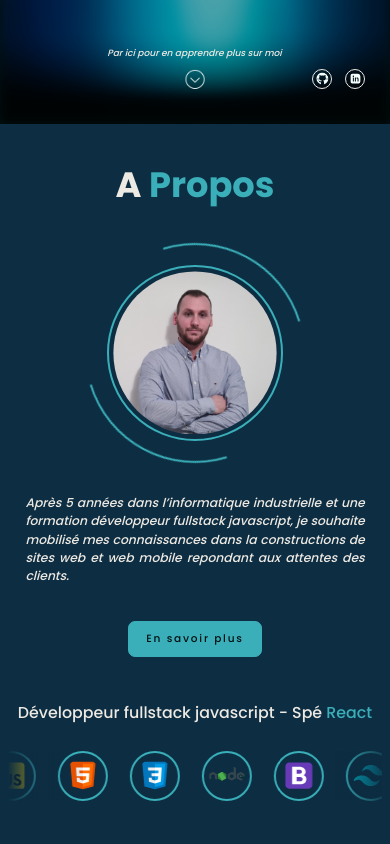
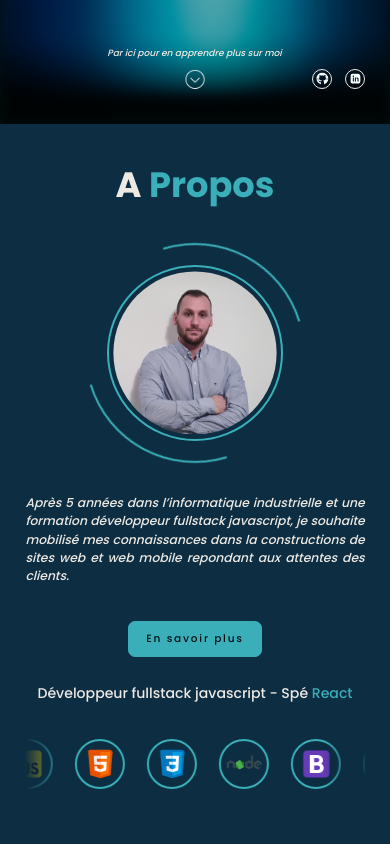
Before and after one commit to RomainVicidomini/Portfolio-VicidominiRomain, a React (Vite) app: page / in a window 390 px wide. Shown: the part 720-1564 px from the top of the page. Built offline with nearby package versions, Linux system fonts and the light colour scheme.

Commit message:
modification height about

```diff
--- a/src/components/About/About.tsx
+++ b/src/components/About/About.tsx
@@ -165,7 +165,6 @@ function About() {
         >
           {isClassToggled ? 'En savoir plus' : 'Réduire'}
         </button>
-      </div>
         <h2 className="about__title-2">
           Développeur fullstack javascript - Spé <span>React</span>
         </h2>
@@ -189,6 +188,7 @@ function About() {
             ))}
           </div>
         </div>
+      </div>
     </section>
   );
 }
--- a/src/components/About/about.scss
+++ b/src/components/About/about.scss
@@ -1,9 +1,10 @@
 @import '../../styles/variables';
 .about{
-  min-height: 120vh;
+  min-height: 100vh;
   width: 100%;
   padding: 6rem 6% 8rem;
   background-color: $color-bg-2;
+
   &__cadre{
     display: flex;
     align-items: center;
@@ -256,7 +257,7 @@
     height: 20rem;
   }
   &__title-2{
-    font-size: 1.8rem;
+    font-size: 1.6rem;
   }
   }
 }
```
Lines whose indentation alone changed are shown as unchanged.
